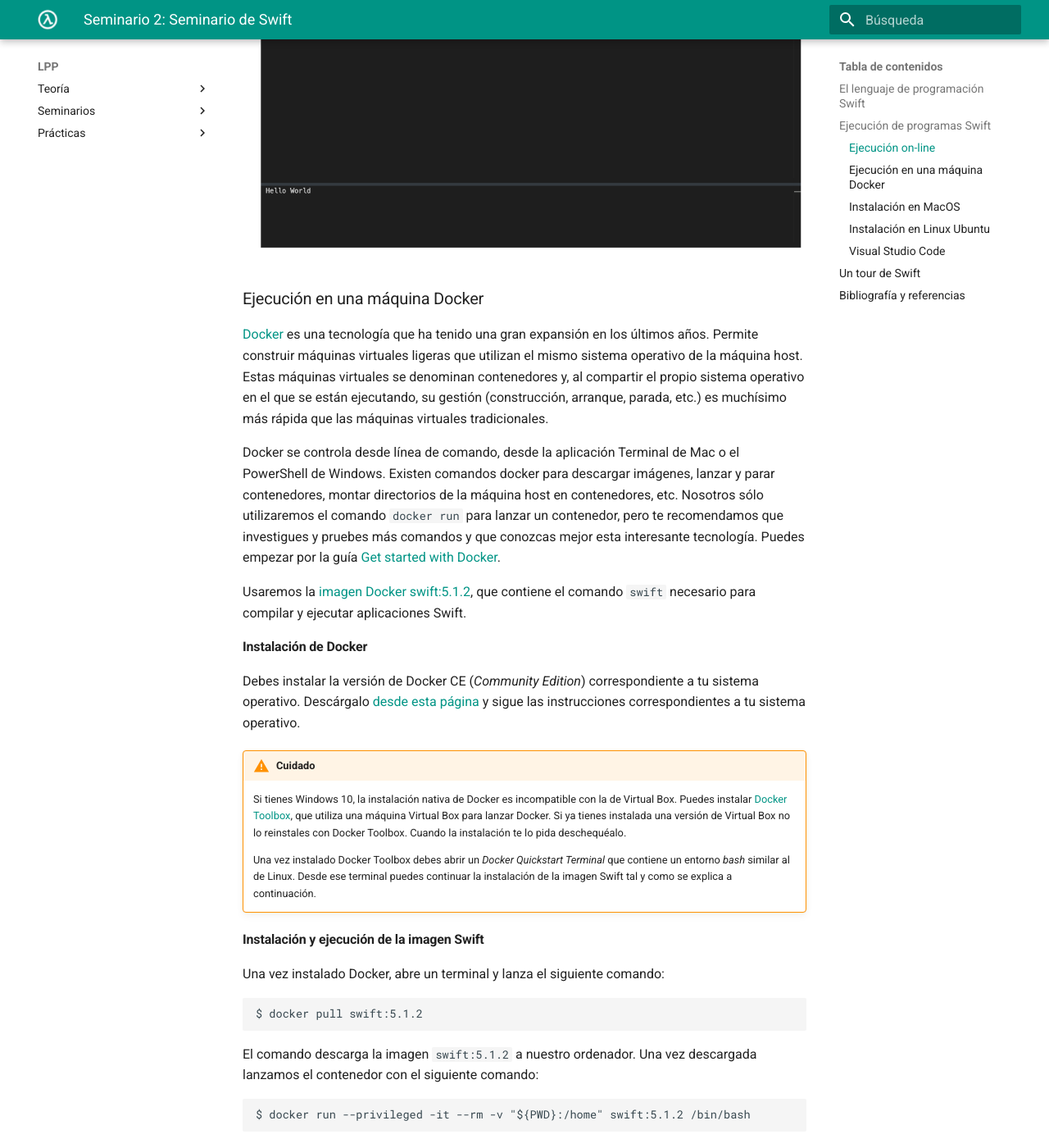
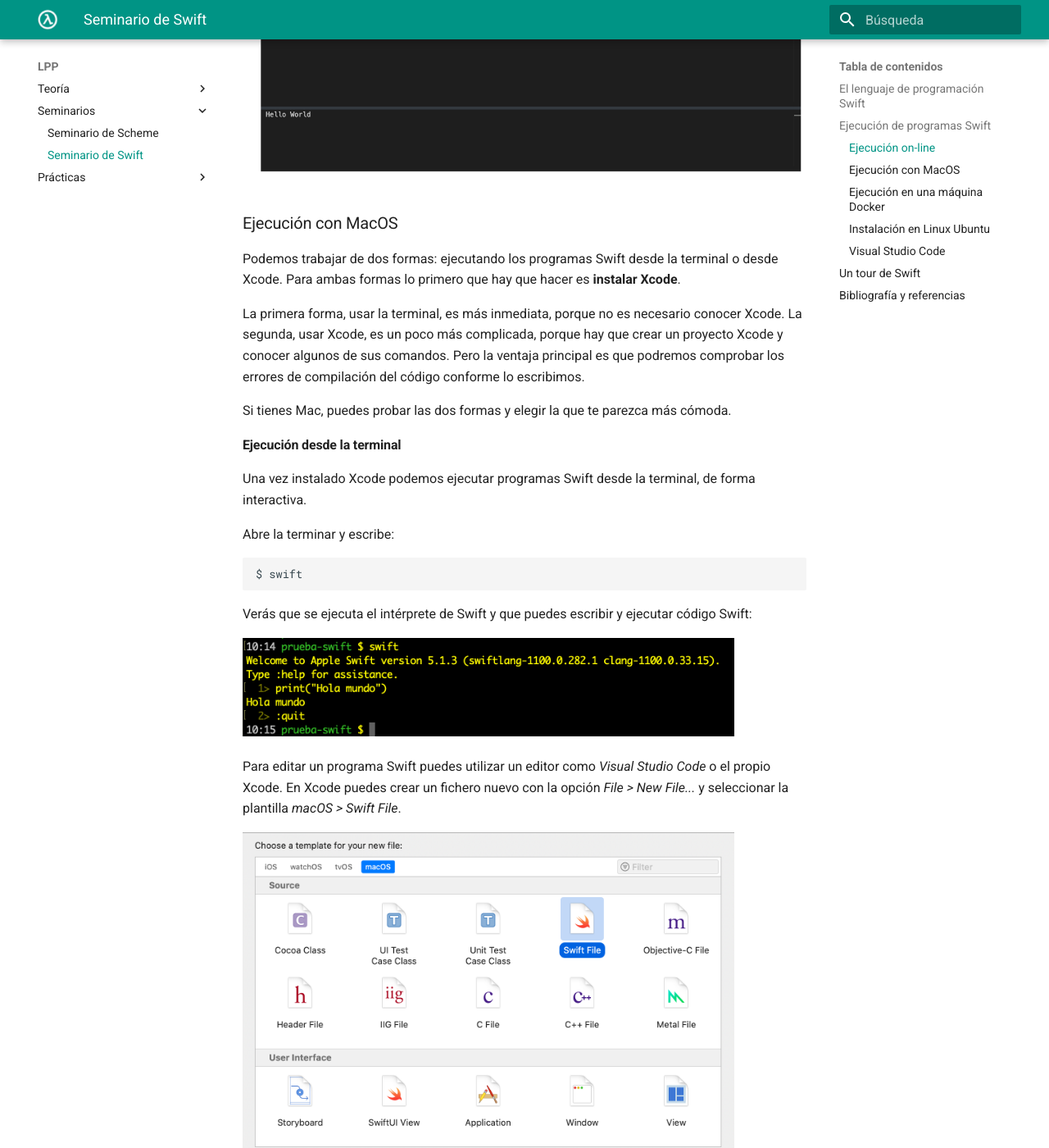
Before and after one commit to domingogallardo/apuntes-lpp, an MkDocs documentation site: the page built from docs/seminarios/seminario2-swift/seminario2-swift.md, in a window 1280 px wide and 1400 px high, scrolled down 1240 px. Shown: the whole window at 82% size. Built offline with MkDocs 1.6.1 and Material for MkDocs 9.7.7, drawn with Linux system fonts in a browser that asks for light colours; some of the changed text lies outside the part shown.

Commit message:
Seminario de Swift

````diff
--- a/docs/seminarios/seminario2-swift/seminario2-swift.md
+++ b/docs/seminarios/seminario2-swift/seminario2-swift.md
@@ -55,6 +50,92 @@ Swift. Recomendamos la dirección [http://online.swiftplayground.run](http://onl
 
 <img src="imagenes/swift-on-line.png" width="700px"/>
 
+### Ejecución con MacOS ###
+
+Podemos trabajar de dos formas: ejecutando los programas Swift desde
+la terminal o desde Xcode. Para ambas formas lo primero que hay que
+hacer es **instalar Xcode**.
+
+La primera forma, usar la terminal, es más inmediata, porque no es
+necesario conocer Xcode. La segunda, usar Xcode, es un poco más
+complicada, porque hay que crear un proyecto Xcode y conocer algunos
+de sus comandos. Pero la ventaja principal es que podremos comprobar
+los errores de compilación del código conforme lo escribimos.
+
+Si tienes Mac, puedes probar las dos formas y elegir la que te parezca
+más cómoda.
+
+#### Ejecución desde la terminal  ####
+
+Una vez instalado Xcode podemos ejecutar programas Swift desde la terminal, de forma
+interactiva.
+
+Abre la terminar y escribe:
+
+```text
+$ swift
+```
+
+Verás que se ejecuta el intérprete de Swift y que puedes escribir y
+ejecutar código Swift:
+
+<img src="imagenes/terminal-swift.png" width="600px"/>
+
+Para editar un programa Swift puedes utilizar un editor como _Visual
+Studio Code_ o el propio Xcode. En Xcode puedes crear un fichero nuevo
+con la opción _File > New File..._ y seleccionar la plantilla _macOS >
+Swift File_.
+
+<img src="imagenes/template-new-swift-file.png" width="600px"/>
+
+Selecciona la carpeta y el nombre del fichero y ya puedes escribir
+código Swift:
+
+<img src="imagenes/xcode-file-swift.png" width="600px"/>
+
+Una vez grabado el programa, puedes ejecutarlo desde el terminal:
+
+```text
+$ swift prueba.swift
+Hola mundo
+```
+
+<img src="imagenes/terminal-swift-programa.png" width="500px"/>
+
+Si hay algún error de compilación se detectará al lanzar el comando
+desde el terminal.
+
+<img src="imagenes/programa-con-error.png" width="600px"/>
+
+<img src="imagenes/error-terminal.png" width="500px"/>
+
+#### Ejecución desde Xcode ####
+
+La otra forma de trabajar es crear desde Xcode un proyecto Swift. Es
+un poco más complicado (hay que conocer algunos comandos más de
+Xcode), pero tiene la ventaja de que Xcode muestra los errores en la
+propia ventana de edición.
+
+Desde Xcode pulsa la opción _File > New Project..._ y selecciona la
+plantilla _macOS > Command Line Tool_.
+
+<img src="imagenes/proyecto-xcode.png" width="600px"/>
+
+Puedes escribir el nombre que quieras, por ejemplo `prueba-swift`
+
+<img src="imagenes/proyecto-swift-xcode.png" width="600px"/>
+
+Selecciona el lugar en el disco donde se graba el proyecto y ya puedes
+trabajar con él. El fichero principal se llama `main.swift`. Pulsando
+la opción de _Run_ se compila el proyecto y se abre un panel con la
+salida:
+
+<img src="imagenes/ejecucion-xcode.png" width="700px"/>
+
+Si hay algún error de compilación se detecta cuando se escribe el
+código y se muestra en el propio editor:
+
+<img src="imagenes/xcode-error.png" width="700px"/>
 
 ### Ejecución en una máquina Docker
 
@@ -274,12 +355,6 @@ exit
     ```
     > swift holaMundo.swift
     ```
-
-### Instalación en MacOS
-
-Para instalar la última versión de Swift en MacOs debes instalar
-Xcode. Una vez instalado puedes ejecutar Swift desde el terminal.
-
 
 ### Instalación en Linux Ubuntu
 
--- a/mkdocs.yml
+++ b/mkdocs.yml
@@ -12,7 +12,7 @@ nav:
 #   - 'Tema 6: Programación OO con Swift': 'teoria/tema06-programacion-orientada-objetos-swift/tema06-programacion-orientada-objetos-swift.md'
 - 'Seminarios':
    - 'Seminario de Scheme': 'seminarios/seminario1-scheme/seminario1-scheme.md'
-#   - 'Seminario de Swift': 'seminarios/seminario2-swift/seminario2-swift.md'
+   - 'Seminario de Swift': 'seminarios/seminario2-swift/seminario2-swift.md'
 - 'Prácticas':
    - 'Práctica 1': 'practicas/practica01/practica01.md'
    - 'Práctica 2': 'practicas/practica02/practica02.md'
````
Also changed, not shown: other parts of docs/seminarios/seminario2-swift/seminario2-swift.md (+1 -6 lines), docs/seminarios/seminario2-swift/imagenes/ejecucion-xcode.png (added), docs/seminarios/seminario2-swift/imagenes/error-terminal.png (added), docs/seminarios/seminario2-swift/imagenes/programa-con-error.png (added), docs/seminarios/seminario2-swift/imagenes/proyecto-swift-xcode.png (added), docs/seminarios/seminario2-swift/imagenes/proyecto-xcode.png (added), docs/seminarios/seminario2-swift/imagenes/template-new-swift-file.png (added), docs/seminarios/seminario2-swift/imagenes/terminal-swift-programa.png (added), docs/seminarios/seminario2-swift/imagenes/terminal-swift.png (added), docs/seminarios/seminario2-swift/imagenes/xcode-error.png (added), docs/seminarios/seminario2-swift/imagenes/xcode-file-swift.png (added).
